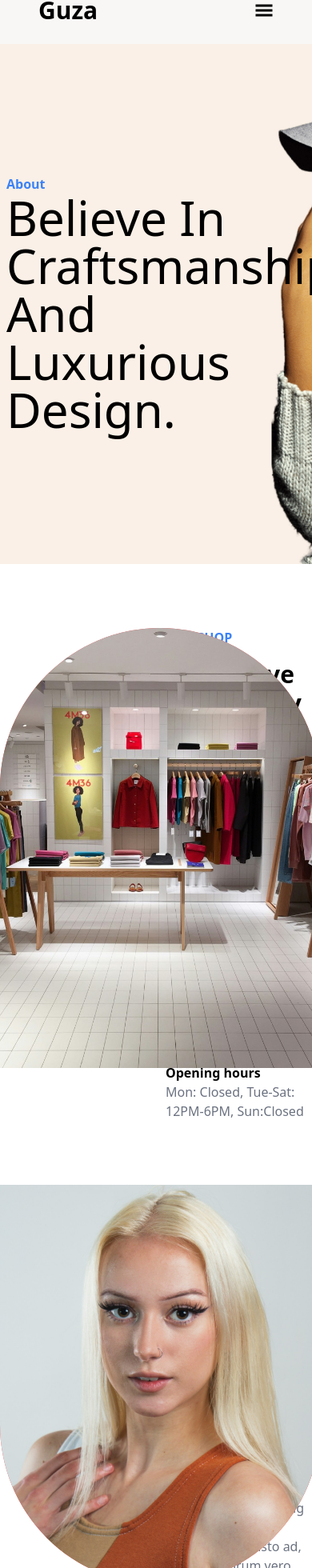
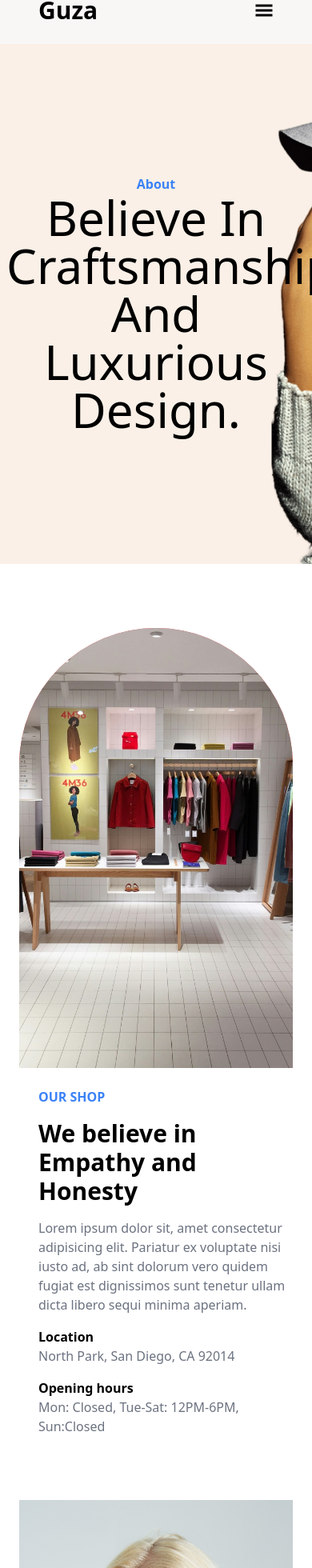
Before and after one commit to developermendoza/ecommerce-2024, a Next.js app: page /about in a window 390 px wide. Shown: the part 29-1989 px from the top of the page at 80% size. Built offline with nearby package versions, Linux system fonts and the light colour scheme.

Commit message:
add responsiveness to about page

```diff
--- a/src/app/about/page.tsx
+++ b/src/app/about/page.tsx
@@ -8,9 +8,9 @@ const AboutPage = () => {
   return (
     <main>
       <AboutHero />
-      <div className="max-w-6xl m-auto">
+      <div className="max-w-6xl m-auto px-6">
         <div className="grid grid-cols-2 gap-6 py-20">
-          <div className="h-[550px] w-[400px] bg-red-500 rounded-t-full relative overflow-hidden">
+          <div className="h-[550px] m-auto md:ml-0 col-span-2 md:col-span-1 w-full max-w-[400px] bg-red-500 rounded-t-full relative overflow-hidden">
             <Image
               alt=""
               src="/images/about/about-store.jpeg"
@@ -18,7 +18,7 @@ const AboutPage = () => {
               style={{ objectFit: "cover" }}
             />
           </div>
-          <div className="flex flex-col justify-center">
+          <div className="flex flex-col justify-center col-span-2 md:col-span-1 pl-6">
             <p className="text-blue-500 font-semibold">OUR SHOP</p>
             <h2 className="text-3xl font-semibold py-4">
               We believe in Empathy and Honesty
@@ -39,7 +39,7 @@ const AboutPage = () => {
           </div>
         </div>
         <div className="grid grid-cols-2 gap-6 pb-20">
-          <div className="h-[500px] w-[400px] bg-red-500 rounded-b-full relative overflow-hidden">
+          <div className="h-[500px] m-auto md:ml-0 col-span-2 md:col-span-1 w-full max-w-[400px] bg-red-500 rounded-b-full relative overflow-hidden">
             <Image
               alt=""
               src="/images/about/ceo.jpeg"
@@ -47,7 +47,7 @@ const AboutPage = () => {
               style={{ objectFit: "cover" }}
             />
           </div>
-          <div className="flex flex-col justify-center">
+          <div className="flex flex-col col-span-2 md:col-span-1 justify-center pl-6">
             <p className="text-blue-500 font-semibold">MEET THE FOUNDER</p>
             <h2 className="text-3xl font-semibold py-4">Jennifer Smith</h2>
             <p className="text-gray-500">
--- a/src/ui/heroes.tsx
+++ b/src/ui/heroes.tsx
@@ -51,7 +51,7 @@ export const AboutHero = () => {
           objectFit: "cover",
         }}
       />
-      <div className="relative max-w-6xl m-auto h-[650px] px-2">
+      <div className="relative max-w-6xl text-center md:text-left m-auto h-[650px] px-2">
         <div className="max-w-6xl m-auto h-[650px] flex flex-col justify-center">
           <p className="text-blue-500 font-semibold">About</p>
           <h1 className="text-6xl max-w-xl">
```
